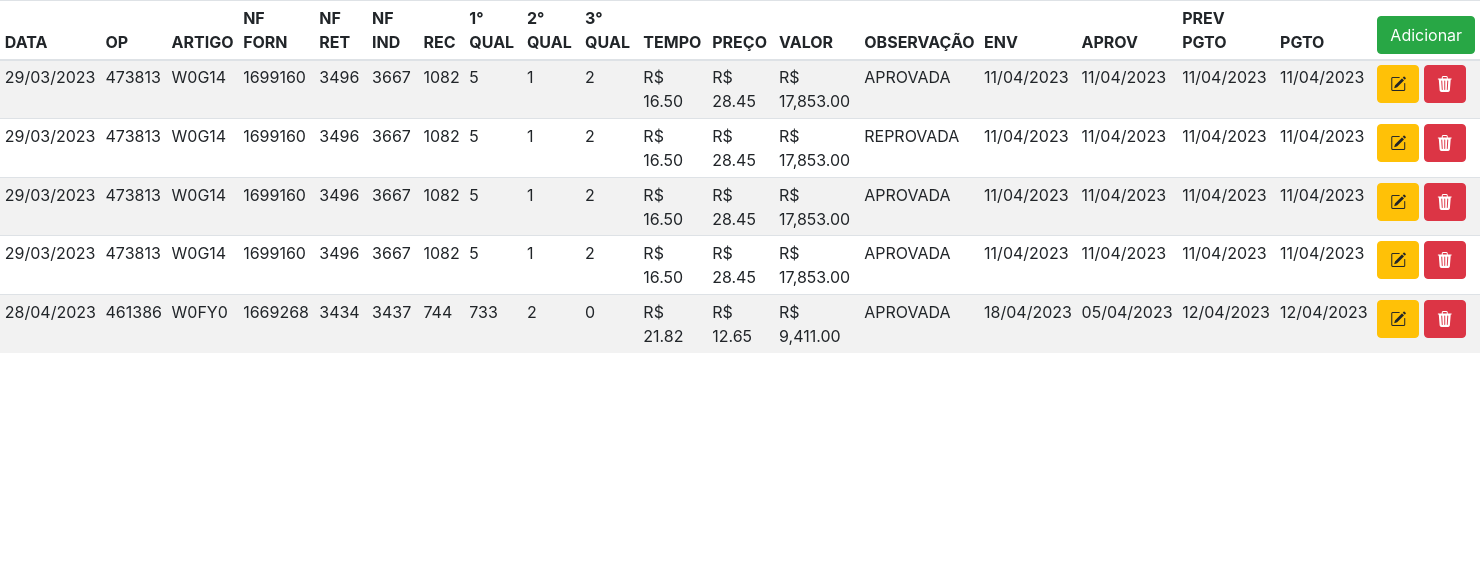
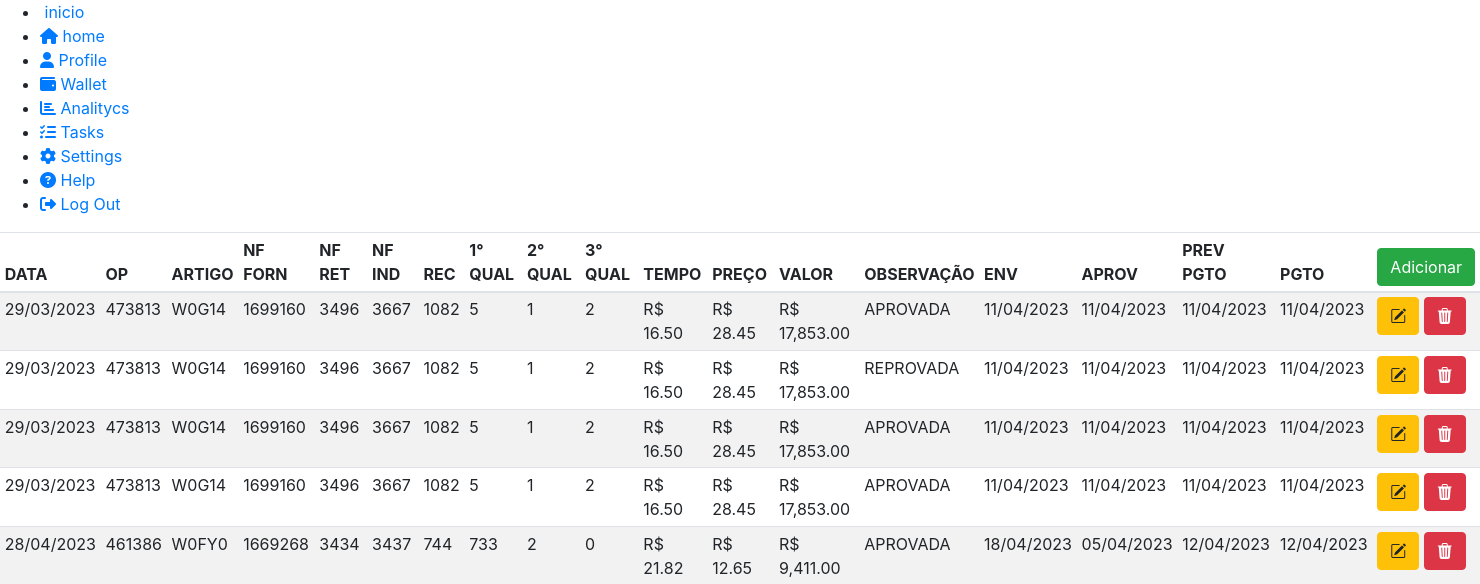
Before and after one commit to Pdr9/order-of-production, a Django app: page /inicio/ in a window 1480 px wide. Shown: the top 584 px of the page. Run offline with Django 4.2, Linux system fonts and the light colour scheme; data comes from the database, SQL or seed files in the repository; parts of the project's set-up code (start-up, migrations or seed data) failed here and were passed over.

Commit message:
sidebar começo

```diff
--- a/core/templates/create.html
+++ b/core/templates/create.html
@@ -1,3 +1,4 @@
+{% load static %}
 <!DOCTYPE html>
 <html lang="en">
    <head>
@@ -5,9 +6,9 @@
       <meta http-equiv="X-UA-Compatible" content="IE=edge">
       <meta name="viewport" content="width=device-width, initial-scale=1.0">
       <title>Document</title>
-      {% load static %}
       <link rel="stylesheet" href="https://cdn.jsdelivr.net/npm/bootstrap@4.6.2/dist/css/bootstrap.min.css" integrity="sha384-xOolHFLEh07PJGoPkLv1IbcEPTNtaed2xpHsD9ESMhqIYd0nLMwNLD69Npy4HI+N" crossorigin="anonymous">
       <link rel="stylesheet" href="https://cdn.jsdelivr.net/npm/bootstrap-icons@1.10.3/font/bootstrap-icons.css">
+      <link rel="stylesheet" href="https://cdnjs.cloudflare.com/ajax/libs/font-awesome/6.4.0/css/all.min.css">
       <link rel="stylesheet" href="{% static 'css/style.css' %}">
    </head>
    <body>
--- a/core/templates/index.html
+++ b/core/templates/index.html
@@ -8,11 +8,63 @@
       <meta http-equiv="X-UA-Compatible" content="IE=edge" />
       <meta name="viewport" content="width=device-width, initial-scale=1.0" />
       <title>CRUD DJANGO</title>
+
       <link rel="stylesheet" href="https://cdn.jsdelivr.net/npm/bootstrap@4.6.2/dist/css/bootstrap.min.css" integrity="sha384-xOolHFLEh07PJGoPkLv1IbcEPTNtaed2xpHsD9ESMhqIYd0nLMwNLD69Npy4HI+N" crossorigin="anonymous">
       <link rel="stylesheet" href="https://cdn.jsdelivr.net/npm/bootstrap-icons@1.10.3/font/bootstrap-icons.css">
+      <link rel="stylesheet" href="https://cdnjs.cloudflare.com/ajax/libs/font-awesome/6.4.0/css/all.min.css">
       <link rel="stylesheet" href="{% static 'css/style.css' %}">
    </head>
    <body>
+      <nav>
+         <ul>
+            <li>
+               <a href="#">
+               <img src="" alt="">
+               <span class="nav-item">inicio</span>
+               </a>
+            </li>
+            <li>
+               <a href="#">
+               <i class="fa fa-home"></i>
+               <span class="nav-item">home</span></a>
+            </li>
+            <li>
+               <a href="#">
+               <i class="fa fa-user"></i>
+               <span class="nav-item">Profile</span></a>
+            </li>
+            <li>
+               <a href="#">
+               <i class="fa fa-wallet"></i>
+               <span class="nav-item">Wallet</span></a>
+            </li>
+            <li>
+               <a href="#">
+               <i class="fa fa-chart-bar"></i>
+               <span class="nav-item">Analitycs</span></a>
+            </li>
+            <li>
+               <a href="#">
+               <i class="fa fa-tasks"></i>
+               <span class="nav-item">Tasks</span></a>
+            </li>
+            <li>
+               <a href="#">
+               <i class="fa fa-cog"></i>
+               <span class="nav-item">Settings</span></a>
+            </li>
+            <li>
+               <a href="#">
+               <i class="fa fa-question-circle"></i>
+               <span class="nav-item">Help</span></a>
+            </li>
+            <li>
+               <a href="#">
+               <i class="fa fa-sign-out-alt"></i>
+               <span class="nav-item">Log Out</span></a>
+            </li>
+         </ul>
+      </nav>
       <div class="central-table">
       <table class="table table-striped table-condensed table-sm">
          <thead>
--- a/core/templates/update.html
+++ b/core/templates/update.html
@@ -1,3 +1,4 @@
+{% load static %}
 <!DOCTYPE html>
 <html lang="en">
    <head>
@@ -5,9 +6,8 @@
       <meta http-equiv="X-UA-Compatible" content="IE=edge" />
       <meta name="viewport" content="width=device-width, initial-scale=1.0" />
       <title>Document</title>
-      {% load static %}
       <link rel="stylesheet" href="https://cdn.jsdelivr.net/npm/bootstrap@4.6.2/dist/css/bootstrap.min.css" integrity="sha384-xOolHFLEh07PJGoPkLv1IbcEPTNtaed2xpHsD9ESMhqIYd0nLMwNLD69Npy4HI+N" crossorigin="anonymous">
-      <link rel="stylesheet" href="https://cdnjs.cloudflare.com/ajax/libs/font-awesome/6.2.1/css/all.min.css" integrity="sha512-MV7K8+y+gLIBoVD59lQIYicR65iaqukzvf/nwasF0nqhPay5w/9lJmVM2hMDcnK1OnMGCdVK+iQrJ7lzPJQd1w==" crossorigin="anonymous" referrerpolicy="no-referrer" />
+      <link rel="stylesheet" href="https://cdnjs.cloudflare.com/ajax/libs/font-awesome/6.4.0/css/all.min.css" integrity="sha512-MV7K8+y+gLIBoVD59lQIYicR65iaqukzvf/nwasF0nqhPay5w/9lJmVM2hMDcnK1OnMGCdVK+iQrJ7lzPJQd1w==" crossorigin="anonymous" referrerpolicy="no-referrer" />
       <link rel="stylesheet" href="{% static 'css/style.css' %}">
    </head>
    <body>
@@ -85,7 +85,7 @@
                      <div class="col-md-4 mb-3">
                         <h6>Status do pagamento</h6>
                         <div class="form-row">
-                           <select name="payment_status">
+                           <select name="payment_status" class="select-teste">
                               <option value="APROVADA">Aprovada</option>
                               <option value="REPROVADA">Reprovada</option>
                               <option value="ADIANTADA">Adiantada</option>
--- a/static/css/style.css
+++ b/static/css/style.css
@@ -8,6 +8,6 @@ th {
   padding: 0.5rem;
 }
 
-select{
+.select-teste{
   margin-left: 10px;
 }
```
